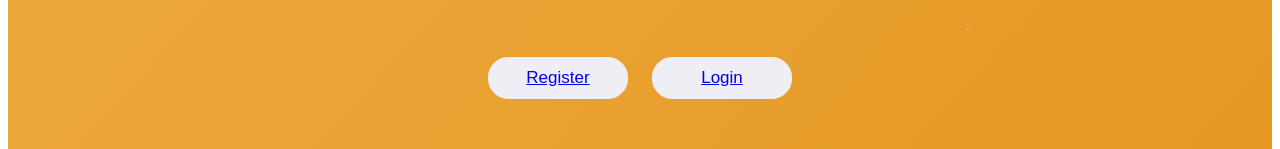
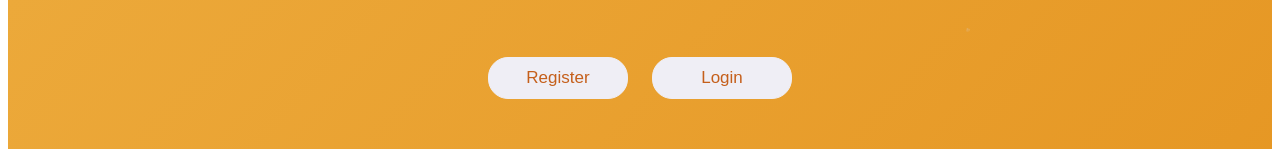
Before and after one commit to Rio-cyber/VTHacks, a plain HTML site: page VThacks/home.html in a window 1280 px wide. Shown: the part 378-527 px from the top of the page. Drawn offline with Linux system fonts and the light colour scheme.

Commit message:
made some changes in button

```diff
--- a/VThacks/home.html
+++ b/VThacks/home.html
@@ -21,8 +21,8 @@
                 <section class="header-content">
                    <h1>Secrettops</h1>
 
-                  <button ><a href=register-after.html>Register</a></button>
-                  <button><a href=login-after.html>Login</a></button>
+                   <a href=register-after.html> <button >Register</button></a>
+                   <a href=login-after.html><button>Login</button></a>
                 </section>
             </header>
 
```
